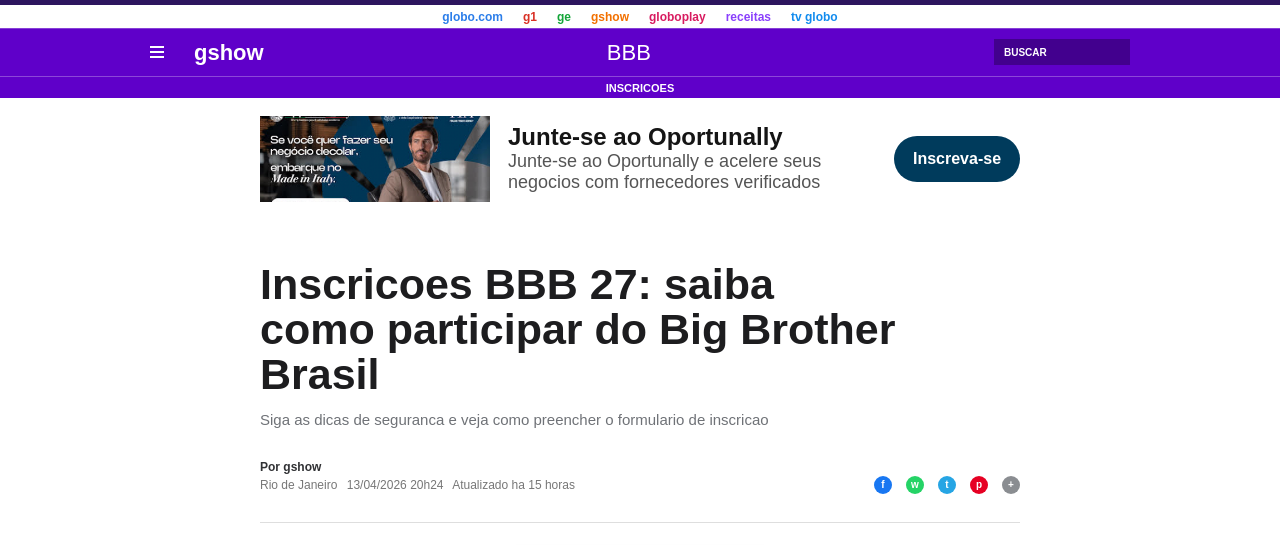
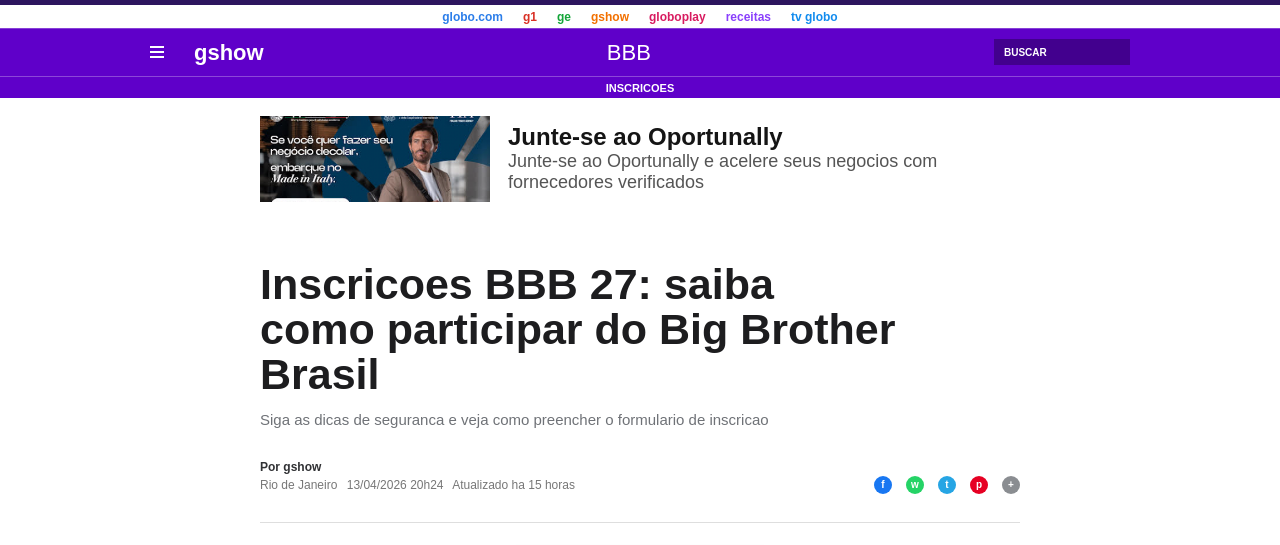
Before and after one commit to Marchesini8/sitebbb, a website built with Vite: page index.html in a window 1280 px wide. Shown: the top 545 px of the page. Built offline with nearby package versions, Linux system fonts and the light colour scheme.

Commit message:
Ajusta fluxo de inscricao e pagamento

```diff
--- a/index.html
+++ b/index.html
@@ -51,11 +51,6 @@
             <strong>Junte-se ao Oportunally</strong>
             <span>Junte-se ao Oportunally e acelere seus negocios com fornecedores verificados</span>
           </div>
-          <a
-            class="ad-button"
-            href="https://opportunitaly.gov.it/pt-PT/join-opportunitaly?utm_source=google&utm_medium=paid&utm_campaign=Brasile_leadgen_Portoghese_Buyer__&custom_media_country_language=BR_pt&gad_source=5&gad_campaignid=23505332620&gclid=EAIaIQobChMIuayP7JOClAMViwYeAB2rNhomEAEYASAAEgLPJ_D_BwE"
-            target="_blank"
-            rel="noopener">Inscreva-se</a>
         </aside>
 
         <header class="article-head">
```
